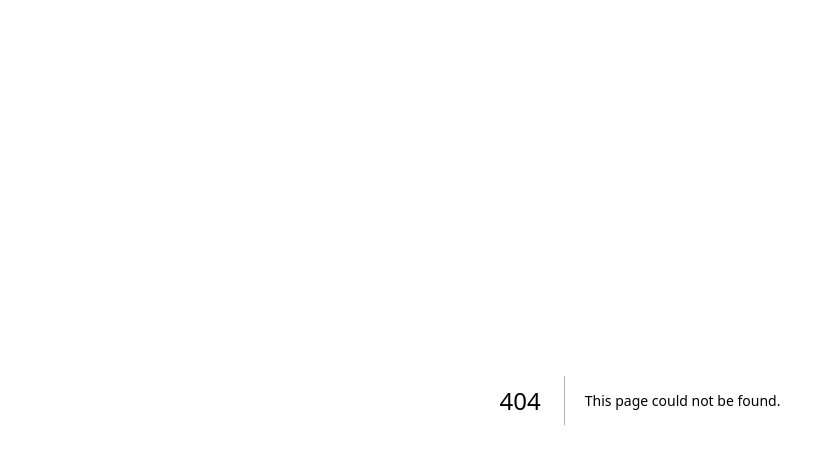
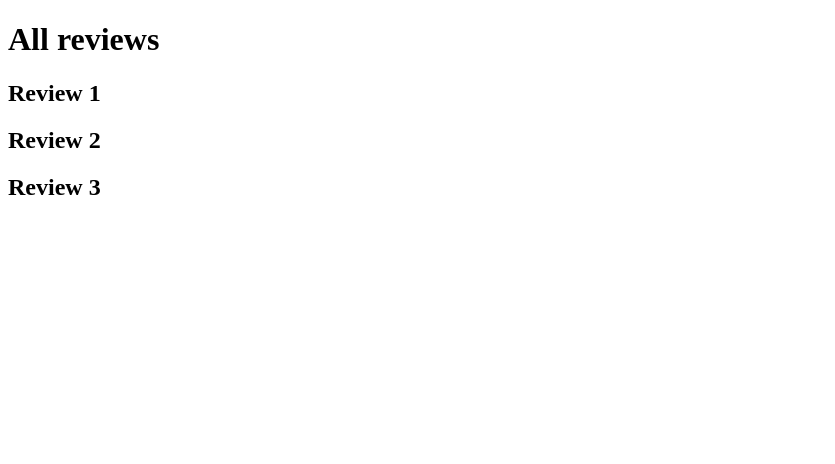
Before and after one commit to TestUser1001/NextJS-tutorial-follow, a Next.js app: page /products/1/reviews in a window 1280 px wide. Before the commit this address had no page. Shown: the top 464 px of the page, without its empty margins (0-835 px from the left). Built offline with nearby package versions, Linux system fonts and the light colour scheme.

Commit message:
nested dynamic routes

```diff
--- /dev/null
+++ b/src/app/products/[productId]/reviews/page.tsx
@@ -0,0 +1,10 @@
+export default function ReviewList() {
+  return (
+    <>
+      <h1>All reviews</h1>
+      <h2>Review 1 </h2>
+      <h2>Review 2 </h2>
+      <h2> Review 3 </h2>
+    </>
+  );
+}
```
Also changed, not shown: src/app/products/[productId]/reviews/[reviewId]/page.tsx (added, +12 -0 lines).
